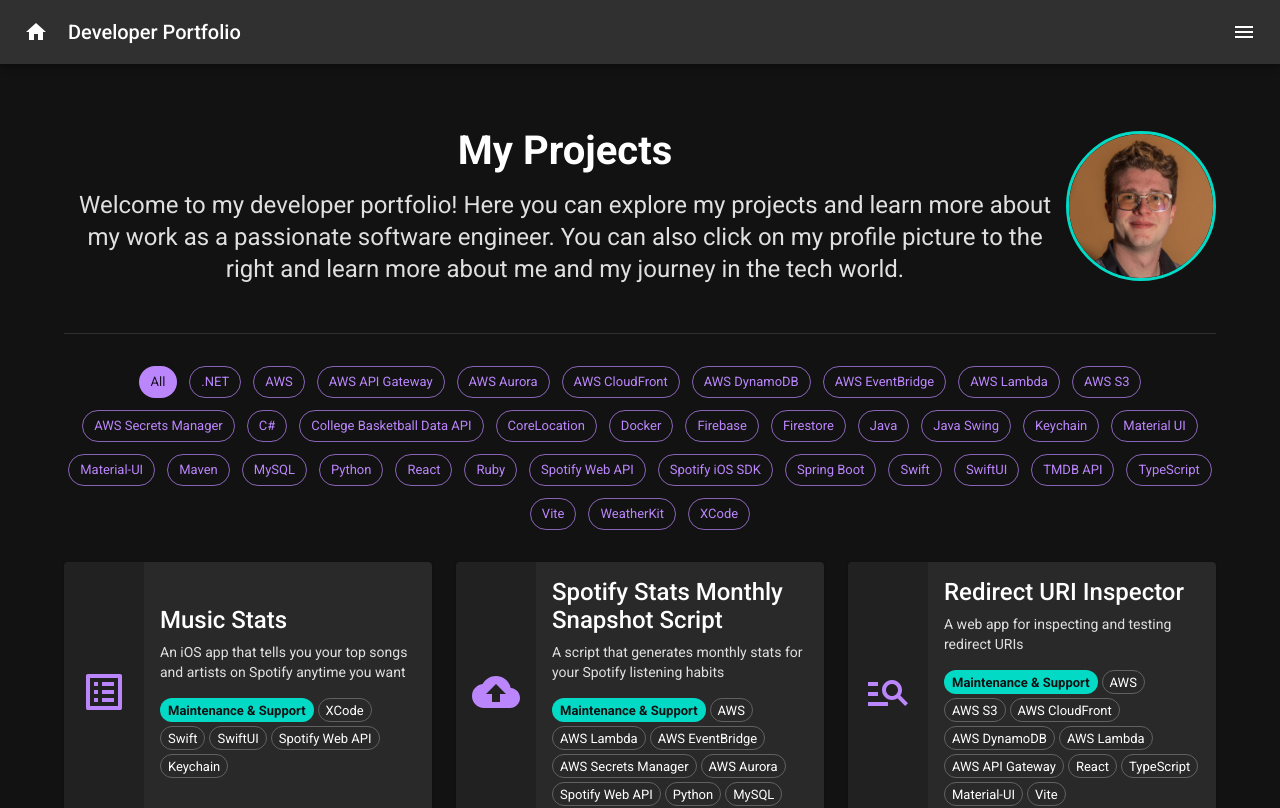
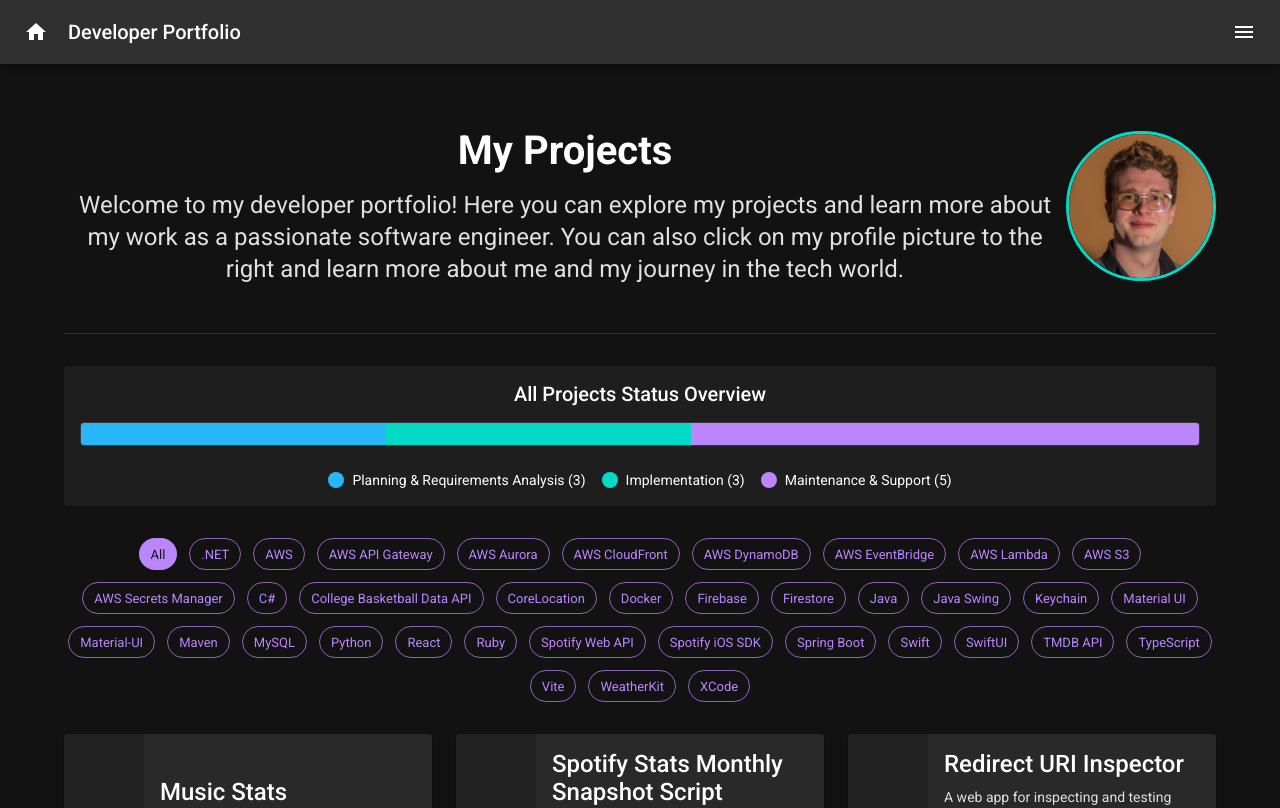
Before and after one commit to BrandonLC2020/Portfolio, a React (Vite) app: page / in a window 1280 px wide. Shown: the top 808 px of the page. Built offline with nearby package versions, Linux system fonts and the light colour scheme.

Commit message:
added project phases bar

```diff
--- a/src/components/ProjectCard.tsx
+++ b/src/components/ProjectCard.tsx
@@ -10,8 +10,10 @@ import {
     Chip,
     Stack,
     Typography,
+    useTheme,
 } from '@mui/material';
 import { Project } from '../types';
+import { getPhaseColors } from '../projectConstants';
 
 interface ProjectCardProps {
   project: Project;
@@ -20,6 +22,8 @@ interface ProjectCardProps {
 
 // Renders a single project card in the grid.
 export function ProjectCard({ project, onSelect }: ProjectCardProps) {
+  const theme = useTheme();
+  const PHASE_COLORS = getPhaseColors(theme);
 
   return (
     <Card sx={{ height: '100%', display: 'flex', transition: 'transform 0.2s', '&:hover': { transform: 'translateY(-5px)' } }}>
@@ -44,7 +48,15 @@ export function ProjectCard({ project, onSelect }: ProjectCardProps) {
                     {project.shortDescription}
                 </Typography>
                 <Stack direction="row" spacing={0.5} useFlexGap flexWrap="wrap">
-                    <Chip label={project.phase} color="secondary" size="small" sx={{ color: 'background.default', fontWeight: 'bold' }} />
+                    <Chip
+                        label={project.phase}
+                        size="small"
+                        sx={{
+                            backgroundColor: PHASE_COLORS[project.phase] || theme.palette.grey[700],
+                            color: theme.palette.getContrastText(PHASE_COLORS[project.phase] || theme.palette.grey[700]),
+                            fontWeight: 'bold',
+                        }}
+                    />
                     {project.technologies.map(tag =>
                         <Chip key={tag} label={tag} variant="outlined" size="small" />
                     )}
--- a/src/components/ProjectDetail.tsx
+++ b/src/components/ProjectDetail.tsx
@@ -15,11 +15,13 @@ import {
     Paper,
     Stack,
     Typography,
+    useTheme,
 } from '@mui/material';
 
 import ArrowBackIcon from '@mui/icons-material/ArrowBack';
 import GitHubIcon from '@mui/icons-material/GitHub';
 import CloseIcon from '@mui/icons-material/Close';
+import { getPhaseColors } from '../projectConstants';
 
 interface ProjectDetailProps {
     project: Project;
@@ -28,6 +30,8 @@ interface ProjectDetailProps {
 
 // Renders the detailed view of a selected project.
 export function ProjectDetail({ project, onBack }: ProjectDetailProps) {
+    const theme = useTheme();
+    const PHASE_COLORS = getPhaseColors(theme);
     const [selectedImage, setSelectedImage] = useState<string | null>(null);
 
     const handleOpenImage = (imgSrc: string) => {
@@ -65,7 +69,15 @@ export function ProjectDetail({ project, onBack }: ProjectDetailProps) {
             </Typography>
 
             <Stack direction="row" spacing={1} sx={{ mb: 2 }} useFlexGap flexWrap="wrap">
-            <Chip label={project.phase} color="secondary" sx={{ color: 'background.default', fontWeight: 'bold' }} />
+                <Chip
+                    label={project.phase}
+                    size="small"
+                    sx={{
+                        backgroundColor: PHASE_COLORS[project.phase] || theme.palette.grey[700],
+                        color: theme.palette.getContrastText(PHASE_COLORS[project.phase] || theme.palette.grey[700]),
+                        fontWeight: 'bold',
+                    }}
+                />
                 {project.technologies.map(tag => <Chip key={tag} label={tag} variant="outlined" />)}
             </Stack>
             <Typography variant='h4' paragraph sx={{ color: 'text.secondary', mb: 2 }}>
--- /dev/null
+++ b/src/components/ProjectPhases.tsx
@@ -0,0 +1,68 @@
+/**
+ * @license
+ * SPDX-License-Identifier: Apache-2.0
+*/
+import { Box, Tooltip, Typography, useTheme } from '@mui/material';
+import { Project } from '../types';
+import { getPhaseColors, PHASE_DESCRIPTIONS, PHASES_ORDER } from '../projectConstants';
+
+interface ProjectPhasesProps {
+  projects: Project[];
+}
+
+export function ProjectPhases({ projects }: ProjectPhasesProps) {
+  const theme = useTheme();
+  const totalProjects = projects.length;
+  const PHASE_COLORS = getPhaseColors(theme);
+
+  const phaseCounts = PHASES_ORDER.reduce((acc, phase) => {
+    acc[phase] = 0;
+    return acc;
+  }, {} as Record<string, number>);
+
+  projects.forEach(project => {
+    if (phaseCounts[project.phase] !== undefined) {
+      phaseCounts[project.phase]++;
+    }
+  });
+
+  return (
+    <Box sx={{ my: 4, p: 2, backgroundColor: 'background.paper', borderRadius: 1 }}>
+      <Typography variant="h4" component="h2" gutterBottom sx={{ textAlign: 'center' }}>
+        All Projects Status Overview
+      </Typography>
+      <Box sx={{ display: 'flex', height: '24px', borderRadius: 1, overflow: 'hidden', my: 2, border: '1px solid', borderColor: 'divider' }}>
+        {PHASES_ORDER.map(phase => {
+          const count = phaseCounts[phase];
+          if (count === 0) return null;
+          const percentage = (count / totalProjects) * 100;
+          return (
+            <Tooltip key={phase} title={`${phase}: ${count} project${count > 1 ? 's' : ''}`}>
+              <Box
+                sx={{
+                  width: `${percentage}%`,
+                  backgroundColor: PHASE_COLORS[phase],
+                  transition: 'width 0.5s ease-in-out',
+                }}
+              />
+            </Tooltip>
+          );
+        })}
+      </Box>
+      <Box sx={{ display: 'flex', flexWrap: 'wrap', gap: 2, justifyContent: 'center', mt: 3 }}>
+        {PHASES_ORDER.map(phase => {
+          const count = phaseCounts[phase];
+          if (count === 0) return null;
+          return (
+            <Tooltip key={phase} title={PHASE_DESCRIPTIONS[phase]}>
+                <Box sx={{ display: 'flex', alignItems: 'center' }}>
+                <Box sx={{ width: 16, height: 16, borderRadius: '50%', backgroundColor: PHASE_COLORS[phase], mr: 1 }} />
+                <Typography variant="body2" component="span">{phase} ({count})</Typography>
+                </Box>
+            </Tooltip>
+          );
+        })}
+      </Box>
+    </Box>
+  );
+}
--- a/src/data.ts
+++ b/src/data.ts
@@ -156,7 +156,7 @@ export const PROJECTS: Project[] = [
     shortDescription: 'Yes, the website you\'re currently on! A personal portfolio website to showcase my projects and skills',
     longDescription: 'This portfolio website serves as a comprehensive showcase of my work as a software engineer. It highlights my projects, skills, and experiences, providing visitors with insights into my capabilities and expertise.',
     technologies: ['React', 'TypeScript', 'Material-UI', 'Vite'],
-    phase: 'Deployment',
+    phase: 'Maintenance & Support',
     githubUrl: 'https://github.com/BrandonLC2020/Portfolio',
   }
 ];
--- a/src/index.tsx
+++ b/src/index.tsx
@@ -22,6 +22,7 @@ import { ProjectDetail } from './components/ProjectDetail';
 import { ProjectGrid } from './components/ProjectGrid';
 import { FilterControls } from './components/FilterControls';
 import { Header } from './components/Header';
+import { ProjectPhases } from './components/ProjectPhases';
 import { AboutMe } from './components/AboutMe';
 
 function App() {
@@ -80,6 +81,7 @@ function App() {
                   </Box>
                 </Grid>
                 <Grid item xs={12} sm="auto">
+                    {/* The user's profile picture */}
                     <Avatar
                         onClick={() => setView('about')}
                         alt="Profile"
@@ -89,6 +91,7 @@ function App() {
                   </Grid>
               </Grid>
             </Box>
+            <ProjectPhases projects={PROJECTS} />
             <FilterControls
               technologies={allTechnologies}
               activeFilter={activeFilter}
--- /dev/null
+++ b/src/projectConstants.ts
@@ -0,0 +1,26 @@
+/**
+ * @license
+ * SPDX-License-Identifier: Apache-2.0
+*/
+import { Theme } from '@mui/material/styles';
+
+export const PHASES_ORDER = [
+  'Planning & Requirements Analysis',
+  'Implementation',
+  'Deployment',
+  'Maintenance & Support',
+];
+
+export const PHASE_DESCRIPTIONS: Record<string, string> = {
+    'Planning & Requirements Analysis': 'Projects in the initial phase of gathering requirements and planning.',
+    'Implementation': 'Projects currently in active development and implementation.',
+    'Deployment': 'Projects that are being deployed or have been recently deployed.',
+    'Maintenance & Support': 'Projects that are complete and are now in a maintenance and support cycle.',
+};
+
+export const getPhaseColors = (theme: Theme): Record<string, string> => ({
+    'Planning & Requirements Analysis': theme.palette.info.main,
+    'Implementation': theme.palette.secondary.main,
+    'Deployment': theme.palette.success.main,
+    'Maintenance & Support': theme.palette.primary.main,
+});
--- a/src/types.ts
+++ b/src/types.ts
@@ -4,7 +4,7 @@
 */
 
 // Defines the possible development phases for a project.
-export type ProjectPhase = 'Planning & Requirements Analysis' | 'Design' | 'Implementation' | 'Testing' | 'Deployment' | 'Maintenance & Support';
+export type ProjectPhase = 'Planning & Requirements Analysis' | 'Implementation' | 'Deployment' | 'Maintenance & Support';
 
 // Defines the structure for a single project.
 export interface Project {
```
Lines whose indentation alone changed are shown as unchanged.
